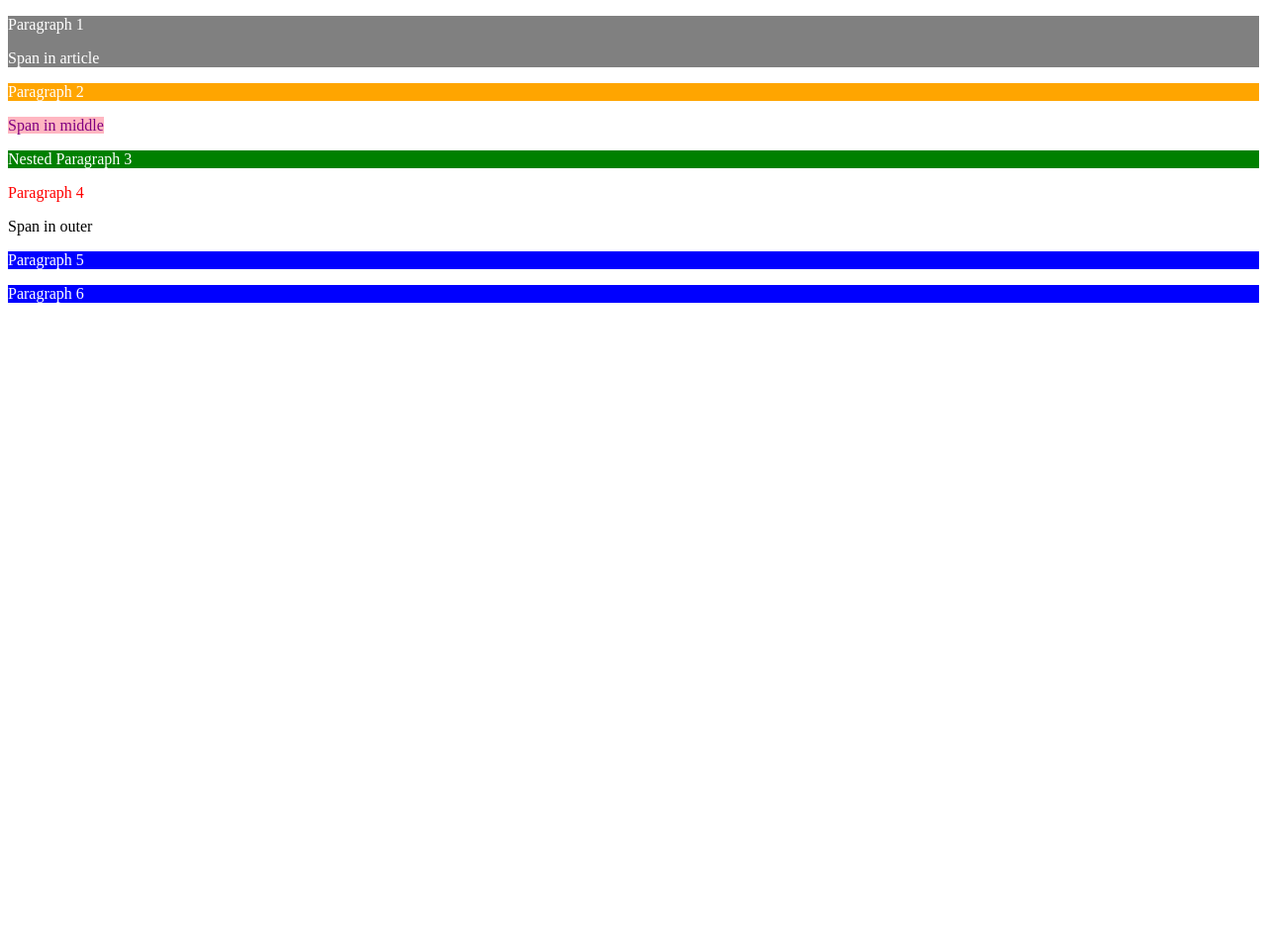
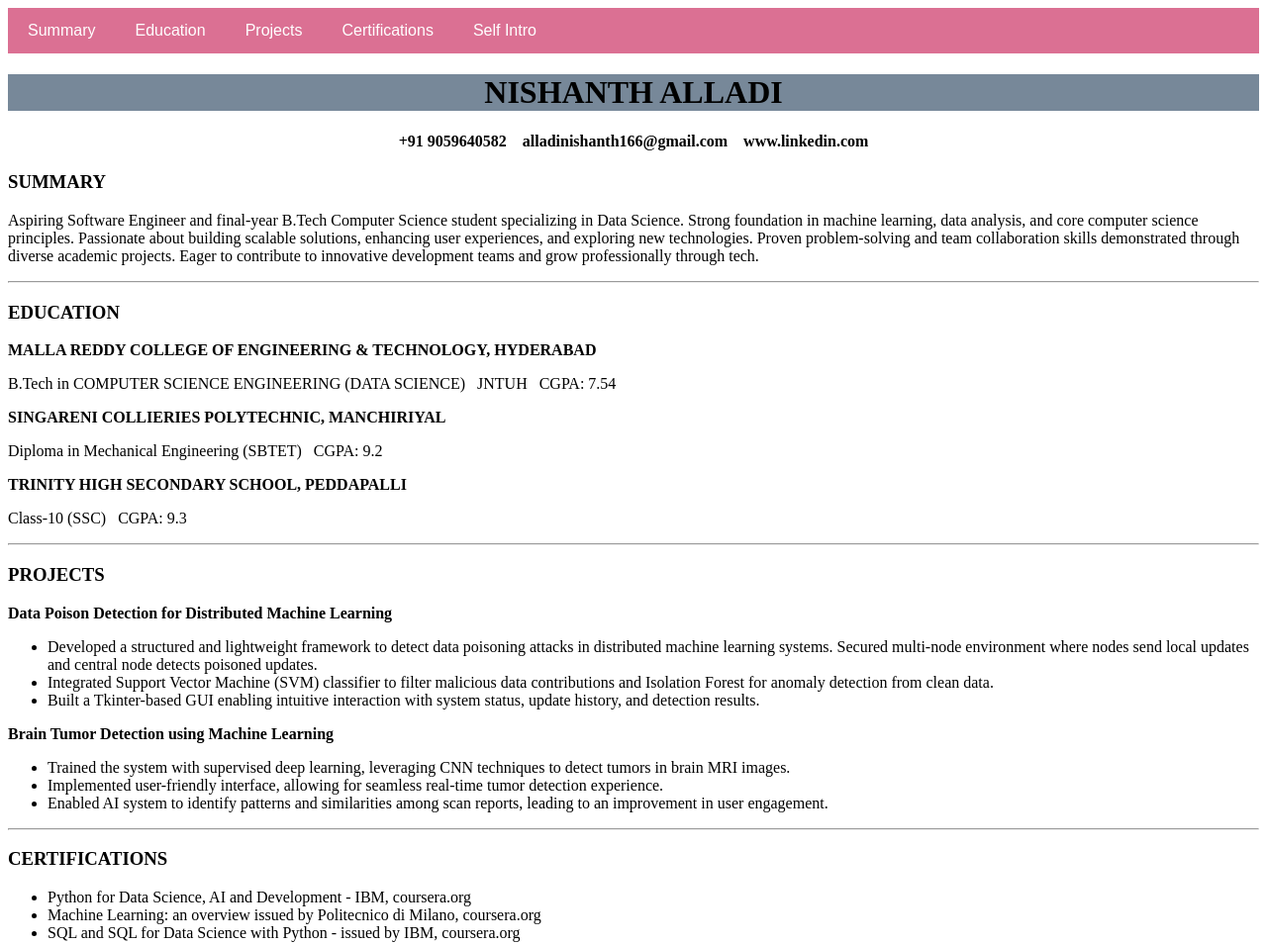
Before and after one commit to nishanthalladi123/resume, a plain HTML site: page task.html in a window 1280 px wide. Shown: the top 955 px of the page at 99% size. Before the commit the page ends 800 px from the top, so only its background shows below. Drawn offline with Linux system fonts and the light colour scheme.

Commit message:
Add files via upload

```diff
--- a/task.html
+++ b/task.html
@@ -1,65 +1,151 @@
 <!DOCTYPE html>
 <html lang="en">
 <head>
-  <meta charset="UTF-8">
-  <title> Combinators </title>
-  <style>
-    .outer > p{
-        color: red;
+    <meta charset="UTF-8">
+    <meta name="viewport" content="width=device-width, initial-scale=1.0">
+    <title>Transitions</title>
+    <style>
+    nav {
+      background-color: palevioletred;
+      overflow: hidden;
     }
-    .outer .weird{
-        color: white;
-        background-color:grey ;
+
+    nav a, nav .dropbtn {
+      float: left;
+      font-size: 16px;
+      color: white;
+      text-align: center;
+      padding: 14px 20px;
+      text-decoration: none;
+      background-color: inherit ;
+      border: none;
+      outline: none;
+      cursor:pointer;
     }
-    .outer+article{
-        color: white;
-        background-color: blue;
+    .dropdown {
+      float: left;
+      overflow: hidden;
     }
-    .outer~p{
-        color: white;
-        background-color: blue;
+    .dropdown-content {
+      display: none;
+      position: absolute;
+      background-color: lightcoral;
+      min-width: 160px;
+      z-index: 1;
     }
-    .middle > span{
-        color: green;
-        background-color: greenyellow;
+
+
+    .dropdown-content a {
+      float: none;
+      color: white;
+      padding: 12px 16px;
+      text-decoration: none;
+      display: block;
+      text-align: left;
     }
-    .weird + p{
-        color:white;
-        background-color: orange;
+
+    nav a:hover, .dropdown:hover .dropbtn {
+      background-color: darkcyan;
+
     }
-    span+div{
-        color : white;
-        background-color: green;
+
+    .dropdown-content a:hover {
+      background-color: darkcyan;;
     }
-    .middle > span {
-        color: purple;
-        background-color: lightpink;
+
+    .dropdown:hover .dropdown-content {
+      display: block;
     }
-  </style>
+
+    </style>
 </head>
 <body>
+    <nav>
 
-  <section class="outer">
-    <div class="middle">
-      <article class="weird">
-        <p>Paragraph 1</p>
-        <span>Span in article</span>
-      </article>
-      <p>Paragraph 2</p>
-      <span>Span in middle</span>
-      <div>
-        <p>Nested Paragraph 3</p>
+    <div class="dropdown">
+      <button class="dropbtn">Summary </button>
+      <div class="dropdown-content">
+        <a href="#Summary">About me</a>
       </div>
     </div>
-    <p>Paragraph 4</p>
-    <span>Span in outer</span>
-  </section>
 
-  <article>
-    <p>Paragraph 5</p>
-  </article>
+    <div class="dropdown">
+      <button class="dropbtn">Education </button>
+      <div class="dropdown-content">
+        <a href="#Grad">Graduation</a>
+        <a href="#Dip">Diploma</a>
+        <a href="#SSC">SSC</a>
+      </div>
+    </div>
 
-  <p>Paragraph 6</p>
+    <div class="dropdown">
+        <button class="dropbtn">Projects </button>
+        <div class="dropdown-content">
+            <a href="#Major">Major</a>
+            <a href="#Mini">Mini</a>
+
+        </div>
+    </div>
+
+    <div class="dropdown">
+        <button class="dropbtn">Certifications</button>
+        <div class="dropdown-content">
+          <a href="#cert_1">cert_1</a>
+          <a href="#cert_2">cert_2</a>
+          <a href="#cert_3">cert_2</a>
+          <a href="#Location">Location</a>
+        </div>
+    </div>
+
+        <div class="dropdown">
+        <button class="dropbtn">Self Intro</button>
+        <div class="dropdown-content">
+          <a href="#">Video</a>
+        </div>
+    </div>
+    </nav>
+    <h1 align="center"style="background-color: lightslategray;" >NISHANTH ALLADI</h1>
+    <h4 align="center" >+91 9059640582    alladinishanth166@gmail.com    www.linkedin.com</h4>
+
+    <h3 id="Summary"> SUMMARY </h3>
+    <p>
+        Aspiring Software Engineer and final-year B.Tech Computer Science student specializing in Data Science. Strong foundation in machine learning, data analysis, and core computer science principles. Passionate about building scalable solutions, enhancing user experiences, and exploring new technologies. Proven problem-solving and team collaboration skills demonstrated through diverse academic projects. Eager to contribute to innovative development teams and grow professionally through tech.
+    </p><hr/>
+
+    <h3 id="Education"> EDUCATION </h3>
+    <p id="Grad"><b>MALLA REDDY COLLEGE OF ENGINEERING & TECHNOLOGY, HYDERABAD</b></p>
+    <p class="type_of_study">B.Tech in COMPUTER SCIENCE ENGINEERING (DATA SCIENCE)   JNTUH   CGPA: 7.54</p>
+    <p id="#Dip"><b>SINGARENI COLLIERIES POLYTECHNIC, MANCHIRIYAL</b></p>
+    <p class="type_of_study">Diploma in Mechanical Engineering (SBTET)   CGPA: 9.2</p>
+    <p id="SSC"><b>TRINITY HIGH SECONDARY SCHOOL, PEDDAPALLI</b></p>
+    <p class="type_of_study">Class-10 (SSC)   CGPA: 9.3</p><hr/>
+
+    <h3 id="Projects"> PROJECTS</h3>
+    <p id="Major"><b>Data Poison Detection for Distributed Machine Learning</b></p>
+    <ul>
+        <li>Developed a structured and lightweight framework to detect data poisoning attacks in distributed machine learning systems. Secured multi-node environment where nodes send local updates and central node detects poisoned updates.</li>
+        <li>Integrated Support Vector Machine (SVM) classifier to filter malicious data contributions and Isolation Forest for anomaly detection from clean data.</li>
+        <li>Built a Tkinter-based GUI enabling intuitive interaction with system status, update history, and detection results.</li>
+    </ul>
+
+    <p id="Mini"><b>Brain Tumor Detection using Machine Learning</b></p>
+    <ul>
+        <li>Trained the system with supervised deep learning, leveraging CNN techniques to detect tumors in brain MRI images.</li>
+        <li>Implemented user-friendly interface, allowing for seamless real-time tumor detection experience.</li>
+        <li>Enabled AI system to identify patterns and similarities among scan reports, leading to an improvement in user engagement.</li>
+    </ul><hr/>
+
+    <h3 id="Certifications"> CERTIFICATIONS</h3>
+    <ul>
+        <li id="cert_1">Python for Data Science, AI and Development - IBM, coursera.org</li>
+        <li id="cert_2">Machine Learning: an overview issued by Politecnico di Milano, coursera.org</li>
+        <li id="cert_3">SQL and SQL for Data Science with Python - issued by IBM, coursera.org</li>
+    </ul>
+    <iframe src="https://www.google.com/maps/embed?pb=!1m14!1m12!1m3!1d16371.819899891489!2d78.39559795!3d17.4809431!2m3!1f0!2f0!3f0!3m2!1i1024!2i768!4f13.1!5e1!3m2!1sen!2sin!4v1754975000307!5m2!1sen!2sin" width="600" height="450" style="border:0;" allowfullscreen="" loading="lazy" referrerpolicy="no-referrer-when-downgrade" id="Location"></iframe>"
+
+
+
+
 
 </body>
 </html>
```
Also changed, not shown: task2.html (added, +56 -0 lines).
